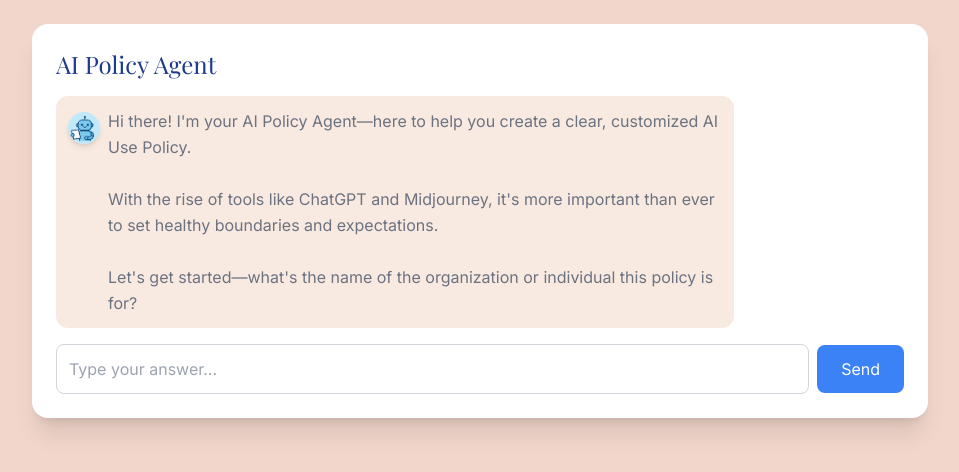
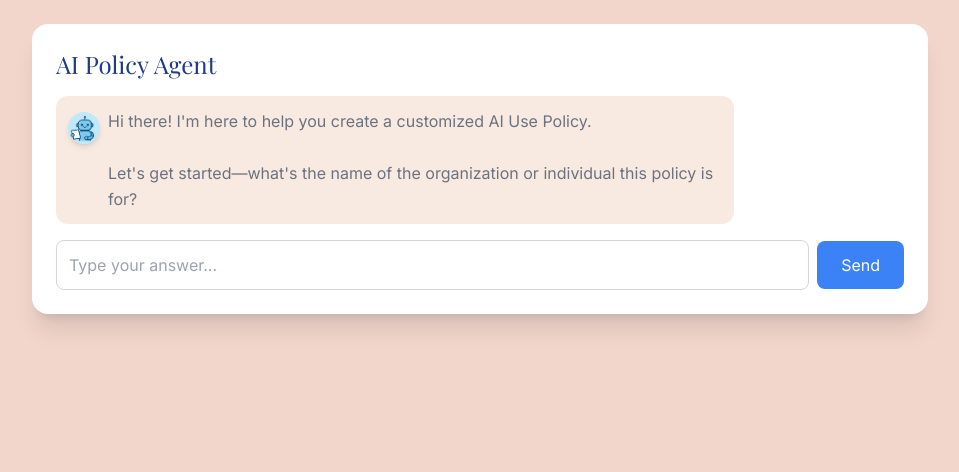
Before and after one commit to Jsfananan/ai-policy-agent-frontend, a React (Vite) app: page / in a window 1280 px wide. Shown: the top 472 px of the page, without its empty margins (160-1119 px from the left). Built offline with nearby package versions, Linux system fonts and the light colour scheme.

Commit message:
Update App.jsx

```diff
--- a/src/App.jsx
+++ b/src/App.jsx
@@ -4,7 +4,7 @@ export default function App() {
   const [messages, setMessages] = useState([
     {
       role: 'bot',
-      text: "Hi there! I'm your AI Policy Agent—here to help you create a clear, customized AI Use Policy.\n\nWith the rise of tools like ChatGPT and Midjourney, it's more important than ever to set healthy boundaries and expectations.\n\nLet's get started—what's the name of the organization or individual this policy is for?"
+      text: "Hi there! I'm here to help you create a customized AI Use Policy.\n\nLet's get started—what's the name of the organization or individual this policy is for?"
     }
   ]);
   const [input, setInput] = useState('');
```
